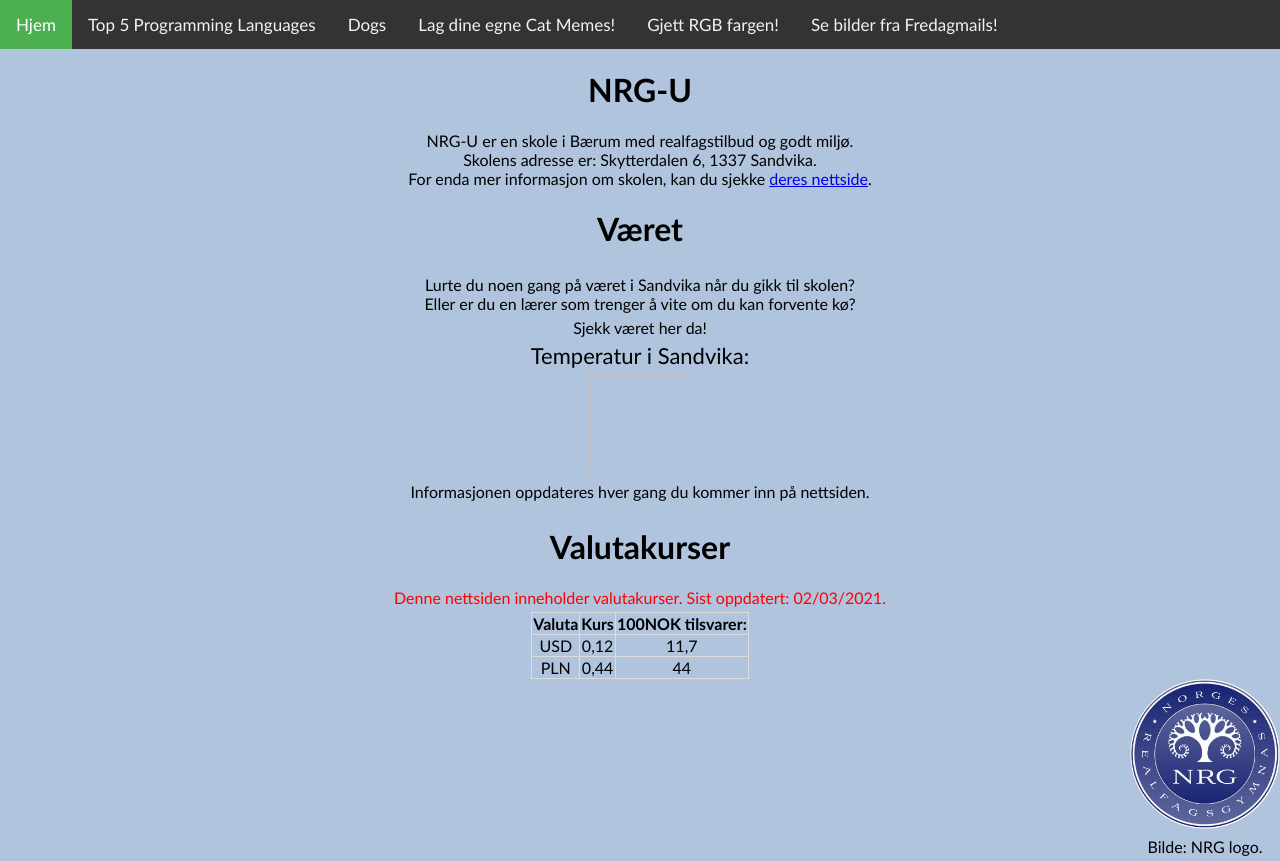
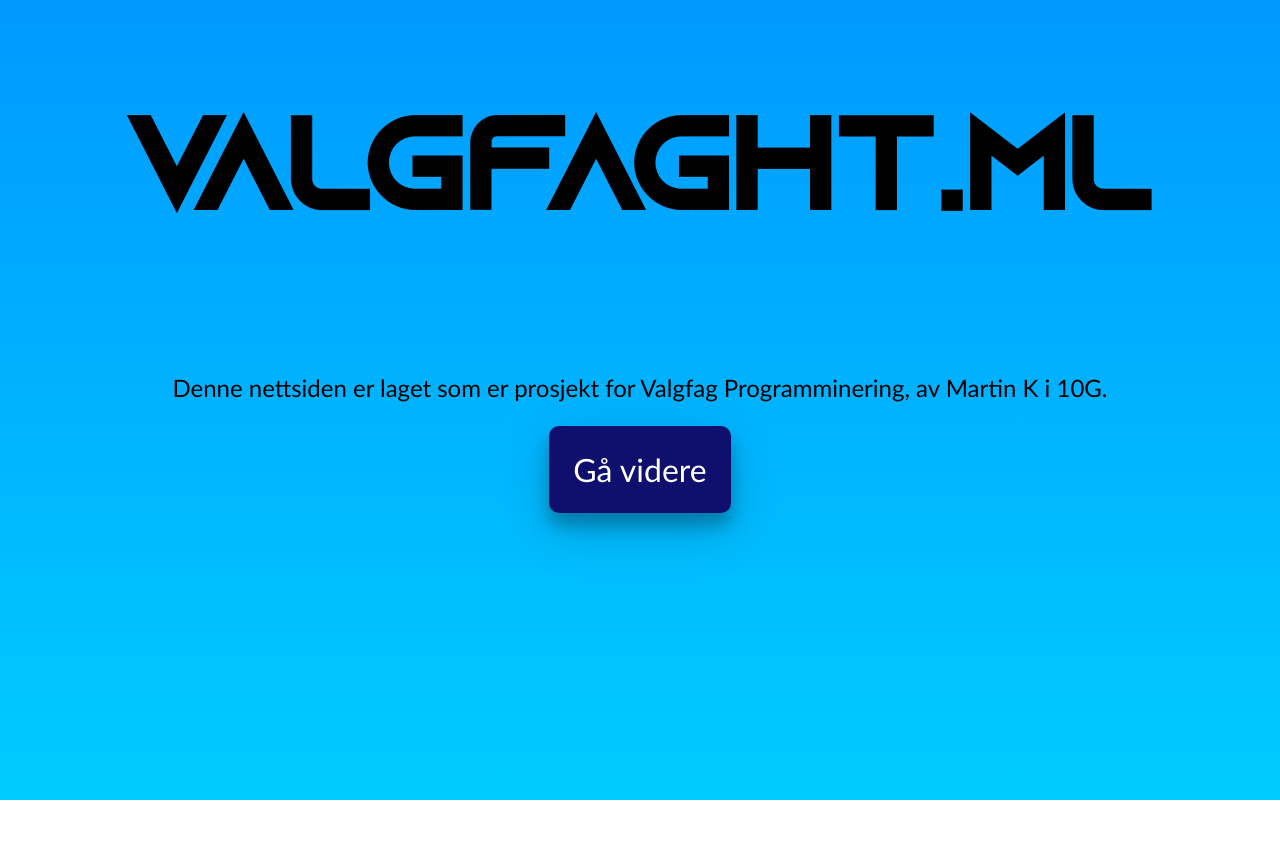
Before and after one commit to ZeroWave022/Valgfag-HTML, a plain HTML site: page index.html in a window 1280 px wide. After the commit the page ends 800 px from the top, so only its background shows below. Drawn offline with nearby package versions, Linux system fonts and the light colour scheme; no server answers.

Commit message:
La til Welcome page

```diff
--- a/css/mainstyle.css
+++ b/css/mainstyle.css
@@ -35,6 +35,7 @@ th, td {
   text-align: center;
 }
 
+/* Items in Top 5 list CSS */
 .listitem {
   background-color: rgba(255, 255, 255, 0.5);
   margin-right: 75%;
@@ -84,10 +85,6 @@ th, td {
   margin: 0 auto;
 }
 
-h1 {
-  text-align: center;
-}
-
 #colorValue {
   margin: 0 auto;
   text-align: center;
--- a/index.html
+++ b/index.html
@@ -1,60 +1,109 @@
 <!DOCTYPE html>
 <html>
   <head>
-    <link href="./css/mainstyle.css" rel="stylesheet">
+    <link rel="stylesheet" href="https://cdnjs.cloudflare.com/ajax/libs/font-awesome/5.15.3/css/all.min.css"/>
+    <style>
+        html {
+            height: 100%;
+            background: linear-gradient(180deg, #0000ff, #00ccff);
+            background-size: 400% 400%;
+
+            -webkit-animation: backgroundAnim 5s ease;
+            -webkit-animation-fill-mode: forwards;
+            -moz-animation: backgroundAnim 5s ease;
+            -moz-animation-fill-mode: forwards;
+            animation: backgroundAnim 5s ease;
+            animation-fill-mode: forwards;
+        }
+
+        @-webkit-keyframes backgroundAnim {
+            0% { background-position:51% 0% }
+            100% { background-position:50% 100% }
+        }
+        @-moz-keyframes backgroundAnim {
+            0% { background-position:51% 0% }
+            100% { background-position:50% 100% }
+        }
+        @keyframes backgroundAnim {
+            0% { background-position:51% 0% }
+            100% { background-position:50% 100% }
+        }
+
+        @font-face {
+            font-family: 'titleFont';
+            src: url('./fonts/TitleFont.otf');
+        }
+
+        h1 {
+            font-family: 'titleFont', calibri, sans-serif, helvetica;
+        }
+
+        section {
+            display: flex;
+            flex-direction: column;
+            justify-content: center;
+            align-items: center;
+
+        }
+
+        .title {
+            text-align: center;
+            font-size: 8em;
+        }
+
+        .info {
+            font-family: calibri, sans-serif, helvetica;
+            text-align: center;
+            font-size: 1.5em;
+        }
+
+        button {
+            box-shadow: 0 12px 16px 0 rgba(0,0,0,0.24), 0 17px 50px 0 rgba(0,0,0,0.19);
+        }
+
+        .continuebtn {
+            font-family: calibri, sans-serif, helvetica;
+            background: #0f0f6d;
+            color: #fff;
+            cursor: pointer;
+            font-size: 2em;
+            padding: 1.5rem;
+            border: 0;
+            transition: all 0.5s;
+            border-radius: 10px;
+            width: auto;
+            position: relative;
+        }
+        .continuebtn::after {
+            content: "\f054";
+            font-family: "Font Awesome 5 Free";
+            font-weight: 900;
+            position: absolute;
+            left: 85%;
+            top: 31%;
+            right: 5%;
+            bottom: 0;
+            opacity: 0;
+        }
+        .continuebtn:hover {
+            background: #2b2bff;
+            transition: all 0.5s;
+            border-radius: 10px;
+            box-shadow: 0px 6px 15px #00f 61;
+            padding: 1.5rem 3.5rem 1.5rem 1.5rem;
+        }
+        .continuebtn:hover::after {
+            opacity: 1;
+            transition: all 0.5s;
+        }
+    </style>
   </head>
   <body>
-    <div class="navbar">
-      <a class="active" href="index.html">Hjem</a>
-      <a href="top5.html">Top 5 Programming Languages</a>
-      <a href="dogs.html">Dogs</a>
-      <a href="CatMemes/index.html">Lag dine egne Cat Memes!</a>
-      <a href="GuessTheColor/index.html">Gjett RGB fargen!</a>
-      <a href="Fredagmails/index.html">Se bilder fra Fredagmails!</a>
-    </div>
-
-    <div class="container">
-      <h1 class="title">NRG-U</h1>
-      <p class="middle">NRG-U er en skole i Bærum med realfagstilbud og godt miljø.<br>
-      Skolens adresse er: Skytterdalen 6, 1337 Sandvika.<br>
-      For enda mer informasjon om skolen, kan du sjekke <a href="https://nrg.no">deres nettside</a>.</p>
-
-      <h1>Været</h1>
-      <div class="middle">
-        <p>Lurte du noen gang på været i Sandvika når du gikk til skolen?<br>Eller er du en lærer som trenger å vite om du kan forvente kø?</p>
-        <p>Sjekk været her da!</p>
-        <p id="weatherdescription" style="font-size: 22px;">Temperatur i Sandvika: </p>
-        <img id="weathericon" style="width: 100px; height: 100px;">
-        <p>Informasjonen oppdateres hver gang du kommer inn på nettsiden.</p>
-      </div>
-
-      <h1 class="title">Valutakurser</h1>
-      <p class="info">Denne nettsiden inneholder valutakurser. Sist oppdatert: 02/03/2021.</p>
-      <table class="middle">
-        <tr>
-          <th>Valuta</th>
-          <th>Kurs</th>
-          <th>100NOK tilsvarer:</th>
-        </tr>
-        <tr>
-          <td>USD</td>
-          <td>0,12</td>
-          <td>11,7</td>
-        </tr>
-        <tr>
-          <td>PLN</td>
-          <td>0,44</td>
-          <td>44</td>
-        </tr>
-      </table>
-    </div>
-
-    <div style="float: right; display: inline;">
-      <img src="nrglogo.png" alt="NRG logo" style="width: 150px; height: 150px;">
-      <p style="text-align: center;">Bilde: NRG logo.</p>
-    </div>
-
-    <script src="https://ajax.googleapis.com/ajax/libs/jquery/3.5.1/jquery.min.js"></script>
-    <script src="./js/weather.js"></script>
+    <!-- Main Content -->
+    <section>
+        <h1 class="title">Valgfaght.ml</h1>
+        <p class="info">Denne nettsiden er laget som er prosjekt for Valgfag Programminering, av Martin K i 10G.</p>
+        <a href="./home.html"><button class="continuebtn">Gå videre</button></a>
+    </section>
  </body>
 </html>
```
Also changed, not shown: CatMemes/index.html (+2 -18 lines), Fredagmails/index.html (+1 -1 lines), GuessTheColor/index.html (+2 -2 lines), dogs.html (+1 -1 lines), home.html (added, +62 -0 lines), js/catmemes.js (added, +12 -0 lines), top5.html (+1 -1 lines), fonts/TitleFont.otf (added).
